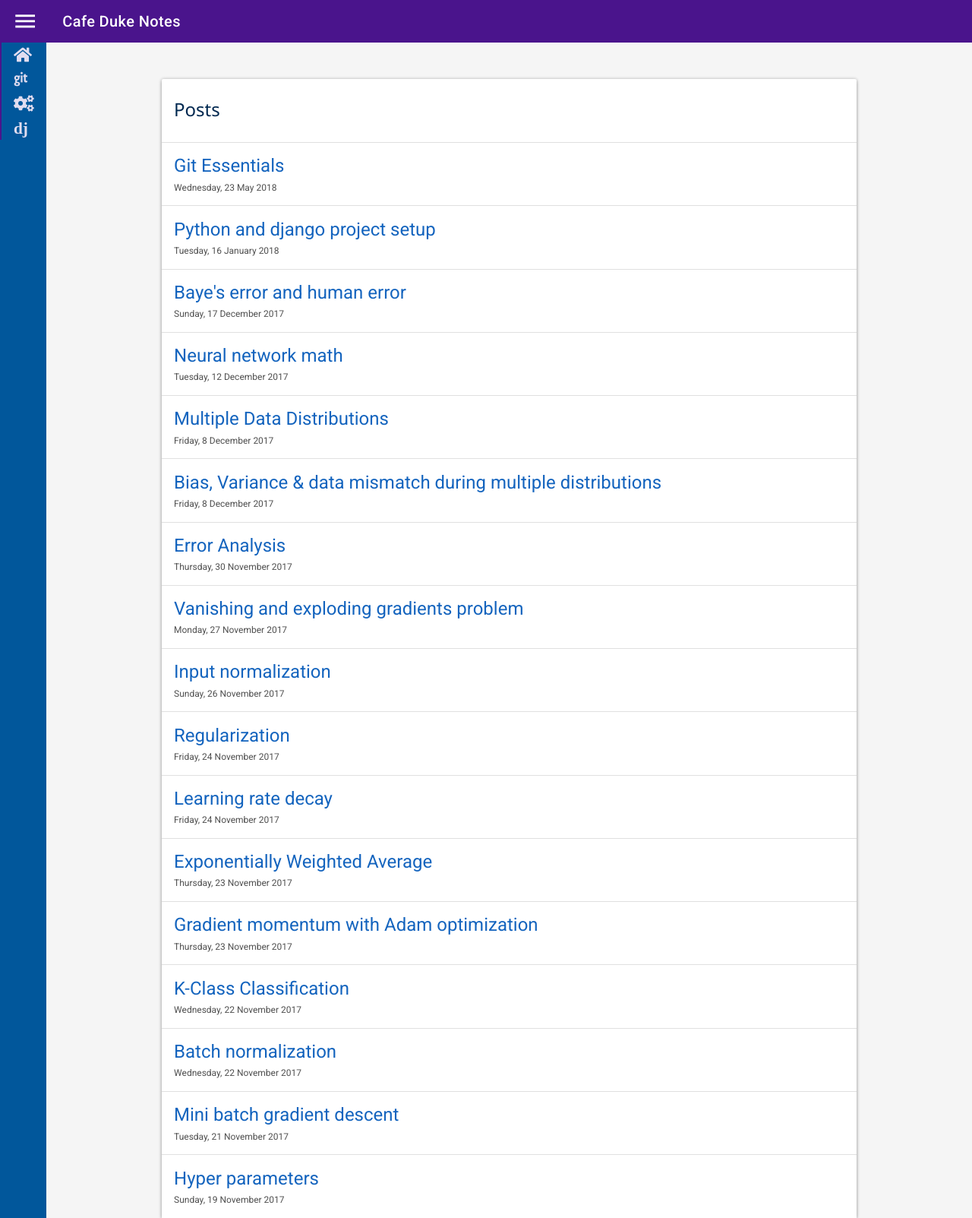
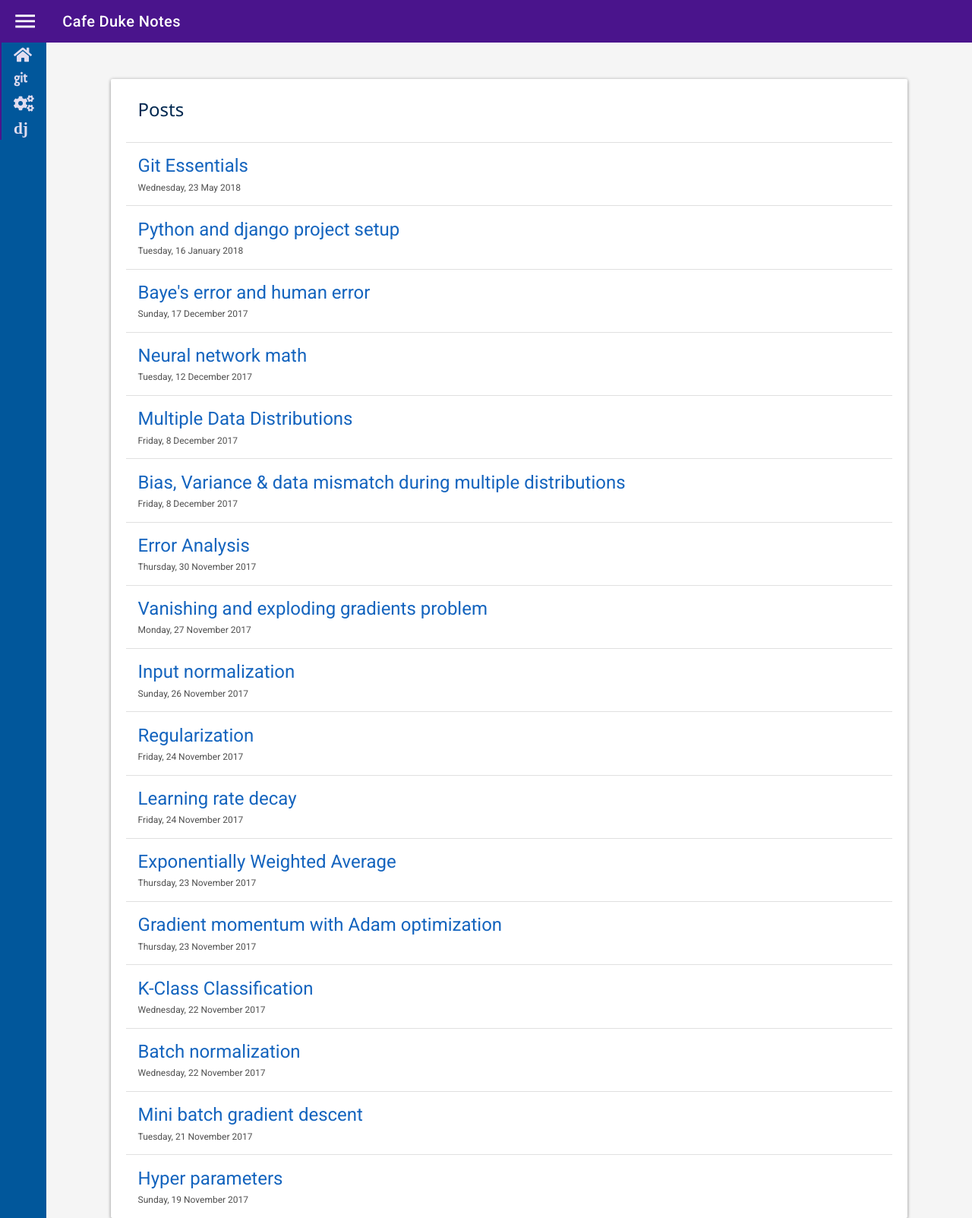
Before and after one commit to cafeduke/cafeduke.github.io, a Jekyll site: the page built from index.md, in a window 1280 px wide. Shown: the whole page at 76% size. Built offline with Jekyll 4.4.1, drawn with Linux system fonts in a browser that asks for light colours; nearby versions of some CDN libraries.

Commit message:
Responsive layout

```diff
--- a/_layouts/home.html
+++ b/_layouts/home.html
@@ -2,9 +2,9 @@
 layout: default
 ---
 
-<div class="post-list-wrap d-flex justify-content-center">
+<div id="home-wrap" class="row d-flex justify-content-center">
 
-    <div class="card w-75 mt-5">
+    <div class="card col-md-10 col-xs-12 mt-5">
 
         <div class="card-header">
             <h4 class="card-title">Posts</h4>
--- a/_layouts/post.html
+++ b/_layouts/post.html
@@ -1,9 +1,9 @@
 ---
 layout: default
 ---
-<div class="post-wrap d-flex justify-content-center">
+<div id="post-wrap" class="row d-flex justify-content-center">
 
-    <div class="card w-75 mt-5">
+    <div class="card col-md-10 col-xs-12 mt-5">
 
         <div class="card-header">
             <h1 class="post-title">{{ page.title | escape }}</h1>
```
